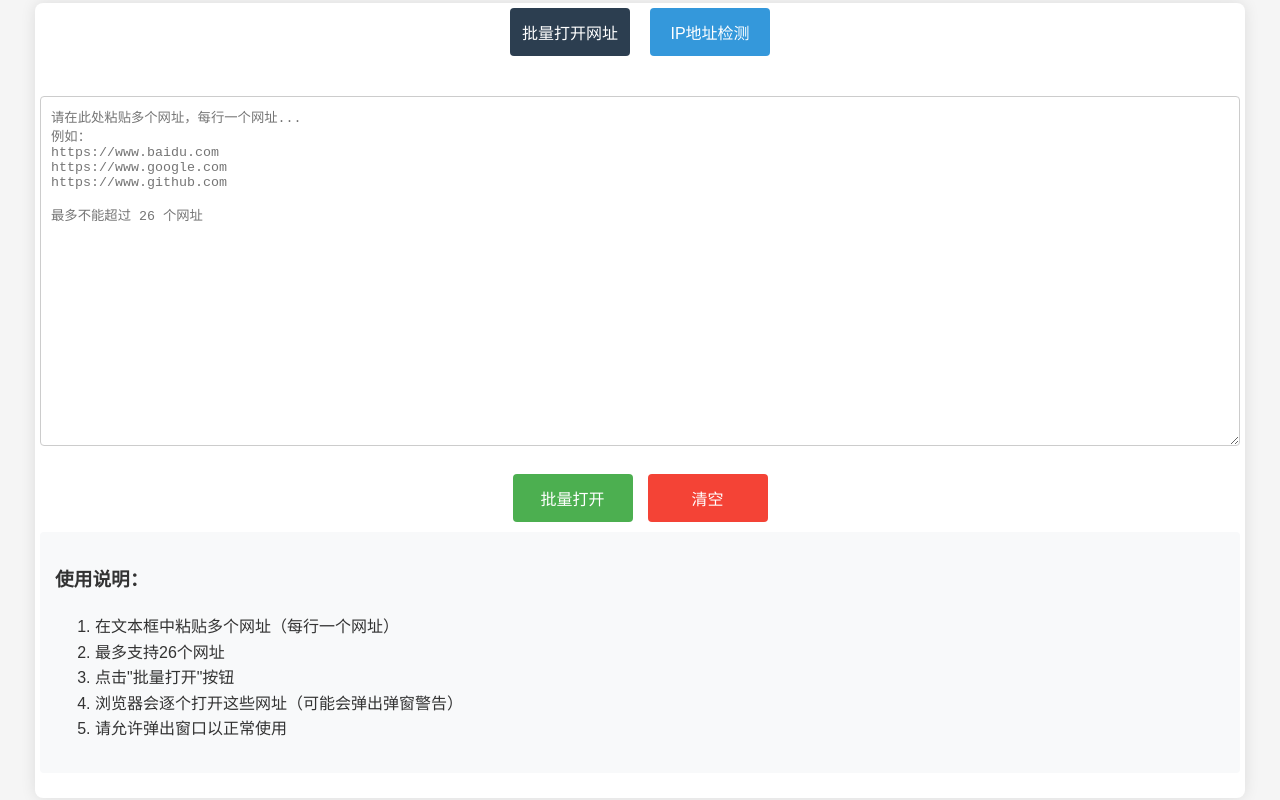
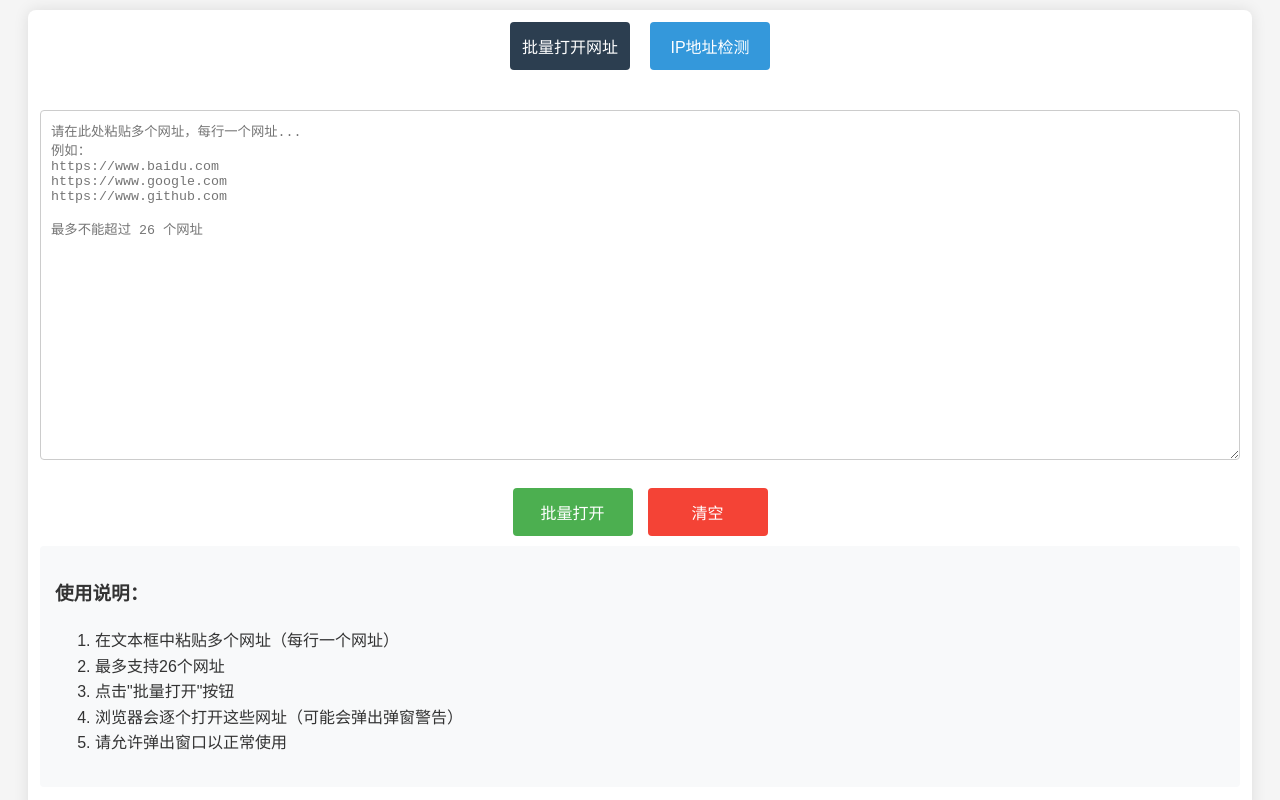
Before and after one commit to FFwin006/plw, a plain HTML site: page index.html in a window 1280 px wide. Shown: the top 800 px of the page. Drawn offline with Linux system fonts and the light colour scheme; no server answers.

Commit message:
Update index.html

```diff
--- a/index.html
+++ b/index.html
@@ -9,7 +9,7 @@
             font-family: 'Arial', sans-serif;
             line-height: 1.6;
             margin: 0;
-            padding: 3px;
+            padding: 10px;
             background-color: #f5f5f5;
             color: #333;
             display: flex;
@@ -20,7 +20,7 @@
             width: 100%;
             margin: 0 auto;
             background: white;
-            padding: 5px;
+            padding: 12px;
             border-radius: 8px;
             box-shadow: 0 0 15px rgba(0,0,0,0.1);
             flex: 1;
```
